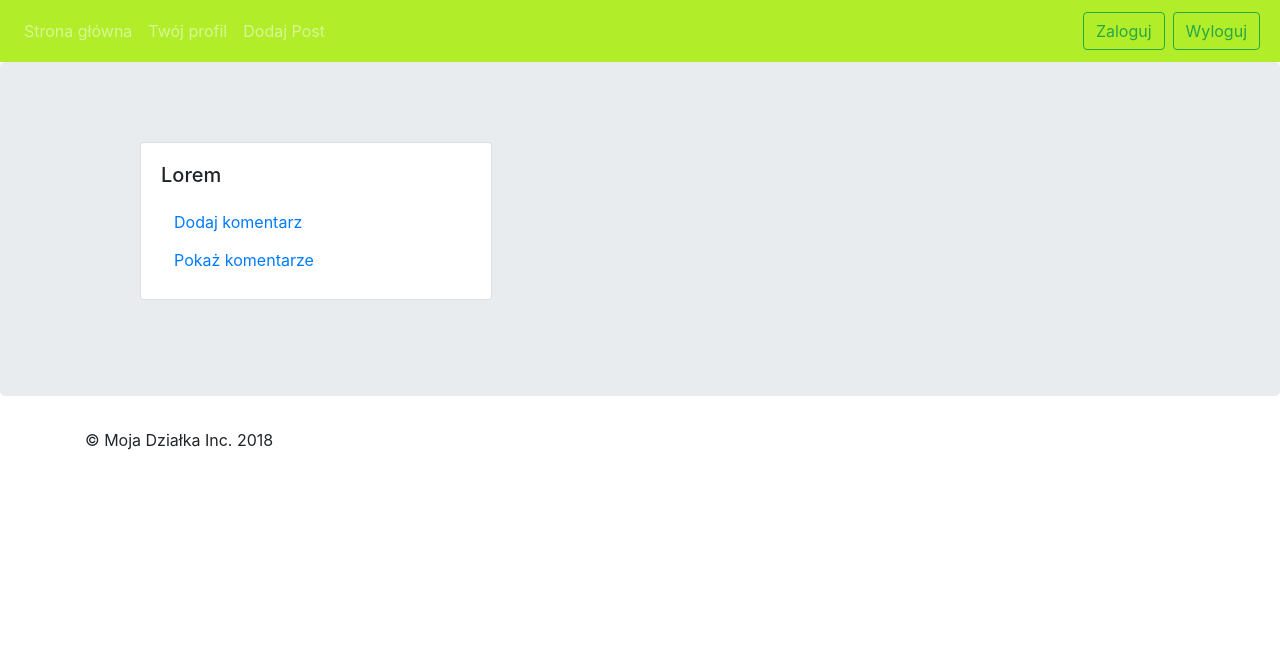
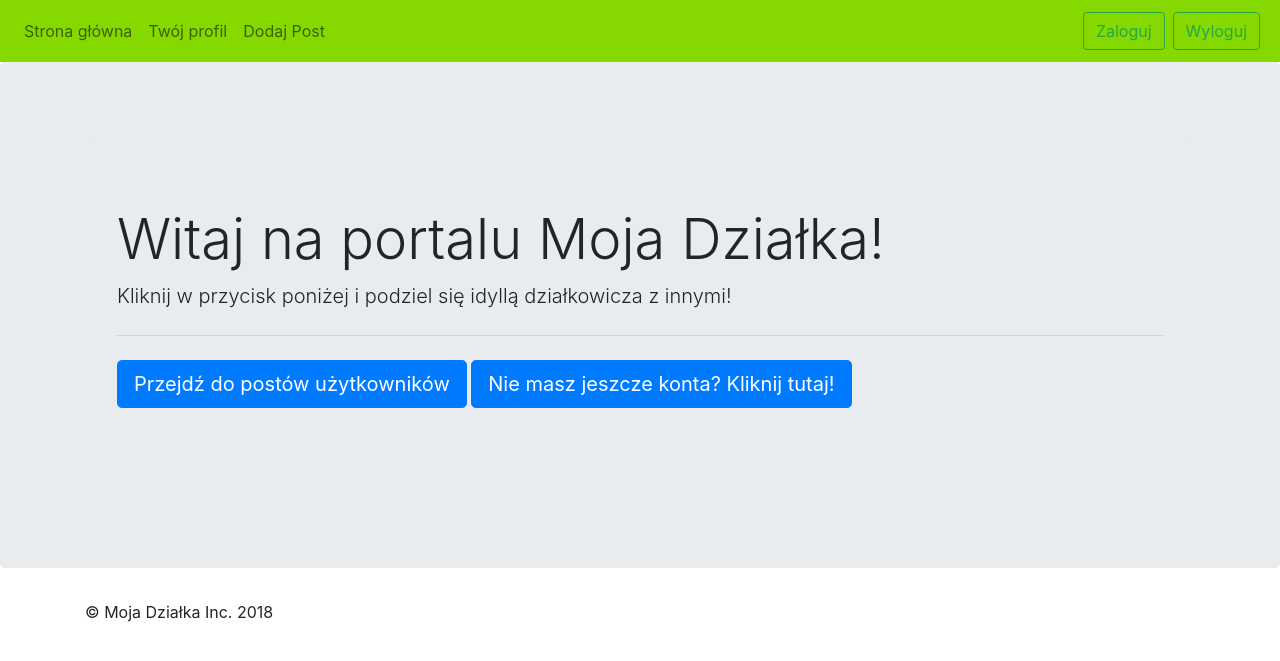
Before and after one commit to golinskis/projektSDA, a Symfony app: template Moja_dzialka/templates/main_site/default.html.twig in a window 1280 px wide. Shown: the top 661 px of the page. Run offline with Twig, Linux system fonts and the light colour scheme; the template is opened without the code that fills it, so the values that code supplies are empty; some libraries are stand-ins or nearby versions.

Commit message:
zmiana layoutu postow, dodanie przycisku rejestracji z głównej strony

```diff
--- a/Moja_dzialka/src/Controller/CommentController.php
+++ b/Moja_dzialka/src/Controller/CommentController.php
@@ -40,7 +40,7 @@ class CommentController extends Controller
             $entityManager = $this->getDoctrine()->getManager();
             $entityManager->persist($comment);
             $entityManager->flush();
-            return $this->redirectToRoute('index');
+            return $this->redirectToRoute('comment');
 
         }
 
--- a/Moja_dzialka/templates/bundles/FOSUserBundle/Registration/register_content.html.twig
+++ b/Moja_dzialka/templates/bundles/FOSUserBundle/Registration/register_content.html.twig
@@ -3,6 +3,6 @@
 {{ form_start(form, {'method': 'post', 'action': path('fos_user_registration_register'), 'attr': {'class': 'fos_user_registration_register'}}) }}
     {{ form_widget(form) }}
     <div>
-        <input type="submit" value="{{ 'registration.submit'|trans }}" />
+        <input type="submit" value="Zarejestruj się" />
     </div>
 {{ form_end(form) }}
--- a/Moja_dzialka/templates/bundles/FOSUserBundle/base.html.twig
+++ b/Moja_dzialka/templates/bundles/FOSUserBundle/base.html.twig
@@ -8,7 +8,11 @@
     <link rel="icon" href="../../../../favicon.ico">
 
     <script src="{{ asset('bootstrap/js/bootstrap.min.js') }}"></script>
-
+    <style>
+    li a {
+      color: #3d6300 !important;
+    }
+    </style>
     <title>
       {% block title %}
         Moja Działka
@@ -20,7 +24,7 @@
   </head>
 
   <body>
-    <nav class="navbar navbar-expand-lg navbar-dark" style="background-color: #b2ed2a;">
+    <nav class="navbar navbar-expand-lg navbar-dark" style="background-color: #85d800;">
       <div class="navbar-collapse" id="navbarNav">
         <ul class="navbar-nav mr-auto">
           <li class="nav-item">
--- a/Moja_dzialka/templates/main_site/default.html.twig
+++ b/Moja_dzialka/templates/main_site/default.html.twig
@@ -10,22 +10,11 @@
     .example-wrapper code { background: #F5F5F5; padding: 2px 6px; }
 </style>
 
-<div class="row">
-    <div class="col-sm-4">
-
-        <ul>
-
-            <div class="col-sm-4">
-                <div class="card" style="width: 22rem;">
-                    <div class="card-body">
-                        <h5 class="card-title">Lorem </h5>
-                        <p class="card-text"></p>
-                        <a href="http://127.0.0.1:8000/new/comment" class="btn">Dodaj komentarz</a>
-                        <a href="http://127.0.0.1:8000/comments" class="btn">Pokaż komentarze</a>
-                    </div></div></div>
-
-        </ul>
-    </div>
-
+<div class="jumbotron">
+  <h1 class="display-4">Witaj na portalu Moja Działka!</h1>
+  <p class="lead">Kliknij w przycisk poniżej i podziel się idyllą działkowicza z innymi!</p>
+  <hr class="my-4">
+  <a class="btn btn-primary btn-lg" href="http://127.0.0.1:8000/posts" role="button">Przejdź do postów użytkowników</a>
+  <a class="btn btn-primary btn-lg" href="http://127.0.0.1:8000/register" role="button">Nie masz jeszcze konta? Kliknij tutaj!</a>
 </div>
 {% endblock %}
```
Also changed, not shown: Moja_dzialka/src/Migrations/Version20180603081833.php (deleted, +0 -42 lines), Moja_dzialka/src/Migrations/Version20180603092224.php (added, +44 -0 lines), Moja_dzialka/templates/posts/showPosts.html.twig (+6 -9 lines), 1 other file.
